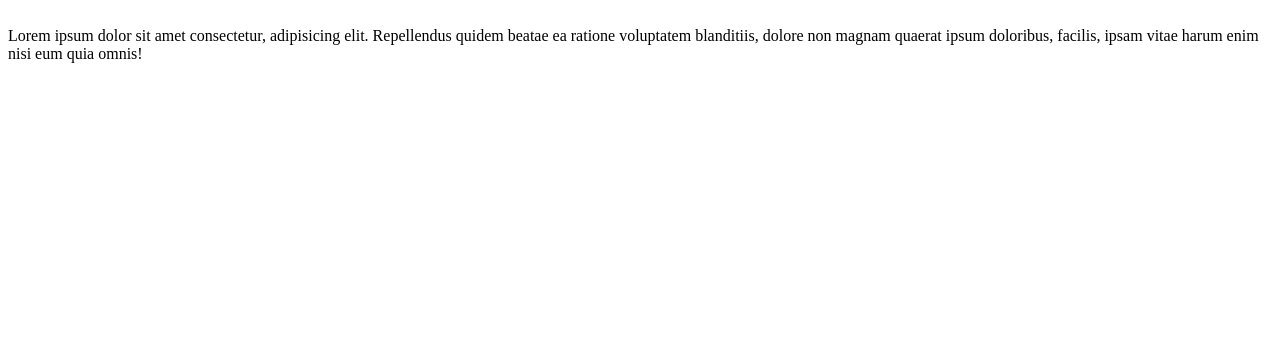
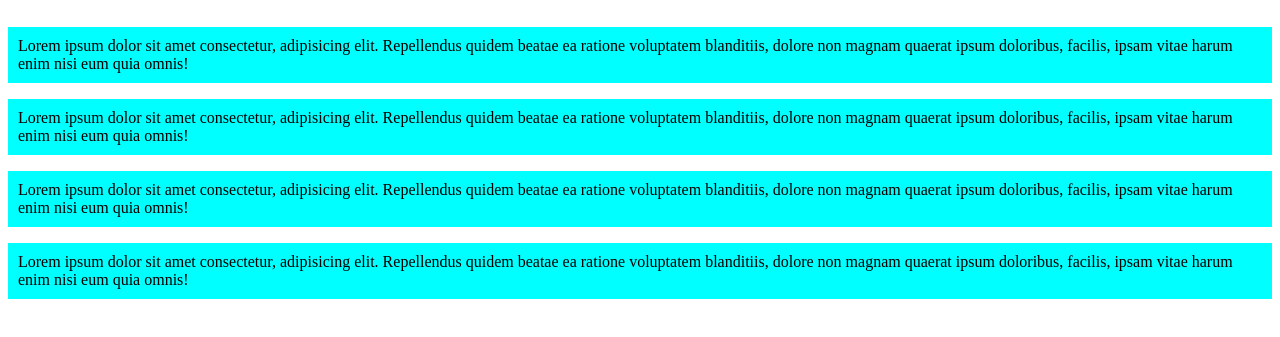
Before and after one commit to jubayer726/my-first-web-ripo, a plain HTML site: page index.html in a window 1280 px wide. Shown: the part 67-404 px from the top of the page. Drawn offline with Linux system fonts and the light colour scheme.

Commit message:
third commit

```diff
--- a/Style/design.css
+++ b/Style/design.css
@@ -2,3 +2,7 @@ h3{
     font-size: 30px;
     color: blueviolet;
 }
+p{
+    background-color: aqua;
+    padding: 10px;
+}
--- a/index.html
+++ b/index.html
@@ -9,5 +9,8 @@
 <body>
     <h3>This is my github first website</h3>
     <p>Lorem ipsum dolor sit amet consectetur, adipisicing elit. Repellendus quidem beatae ea ratione voluptatem blanditiis, dolore non magnam quaerat ipsum doloribus, facilis, ipsam vitae harum enim nisi eum quia omnis!</p>
+    <p>Lorem ipsum dolor sit amet consectetur, adipisicing elit. Repellendus quidem beatae ea ratione voluptatem blanditiis, dolore non magnam quaerat ipsum doloribus, facilis, ipsam vitae harum enim nisi eum quia omnis!</p>
+    <p>Lorem ipsum dolor sit amet consectetur, adipisicing elit. Repellendus quidem beatae ea ratione voluptatem blanditiis, dolore non magnam quaerat ipsum doloribus, facilis, ipsam vitae harum enim nisi eum quia omnis!</p>
+    <p>Lorem ipsum dolor sit amet consectetur, adipisicing elit. Repellendus quidem beatae ea ratione voluptatem blanditiis, dolore non magnam quaerat ipsum doloribus, facilis, ipsam vitae harum enim nisi eum quia omnis!</p>
 </body>
 </html>
```
